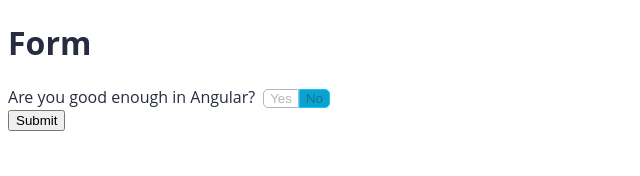
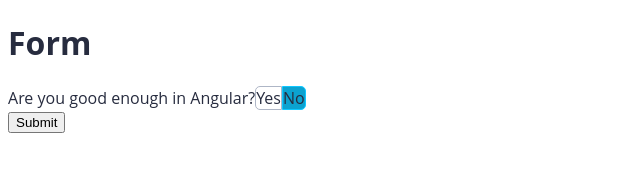
Before and after one commit to xBrunoDev/Angular---acessibilidade, an Angular app: page / in a window 1280 px wide. Shown: the top 176 px of the page, without its empty margins (0-640 px from the left). Built offline with nearby package versions, Linux system fonts and the light colour scheme.

Commit message:
Finalizando

```diff
--- a/src/app/app.component.html
+++ b/src/app/app.component.html
@@ -2,7 +2,7 @@
   <h1>Form</h1>
   <form [formGroup]="form" (ngSubmit)="submit()">
     <app-yes-no-button-group
-    [appDisableControl]="false"
+    [appDisableControl]="true"
     formControlName="yesNoAnswer"
       label="Are you good enough in Angular?">
     </app-yes-no-button-group>
--- a/src/app/app.component.ts
+++ b/src/app/app.component.ts
@@ -8,14 +8,13 @@
 })
 export class AppComponent {
   title = 'a11y-p1';
-  public yesNoAnswer = null;
   public form: FormGroup = null;
 
   constructor(formBuilder: FormBuilder) {
     this.form = formBuilder.group({
       yesNoAnswer: [{
         value: 'no',
-        disabled: true
+        disabled: false
       }]
     });
 
--- a/src/app/shared/components/yes-no-button-group/yes-no-button-group.component.html
+++ b/src/app/shared/components/yes-no-button-group/yes-no-button-group.component.html
@@ -1,3 +1,35 @@
+
+<div
+class="button-group"
+role="radiogroup"
+[attr.aria-label]="label">
+<label>{{ label }}</label>
+<div class="radio">
+  <input
+    [attr.id]="id + '-yes'"
+    type="radio"
+    [attr.name]="id"
+    [attr.checked]="value === options.YES"
+    (change)="activate(options.YES)">
+    <label [attr.for]="id + '-yes'" class="button button-yes">
+      Yes
+    </label>
+
+  </div>
+  <div class="radio">
+    <input
+      [attr.id]="id + '-no'"
+      type="radio"
+      [attr.name]="id"
+      [attr.checked]="value === options.NO"
+      (change)="activate(options.NO)">
+      <label [attr.for]="id + '-no'" class="button button-no">
+        No
+      </label>
+
+    </div>
+</div>
+<!--
 <div
   appKm
   role="radiogroup"
@@ -30,3 +62,4 @@
     No
   </button>
 </div>
+-->
--- a/src/app/shared/components/yes-no-button-group/yes-no-button-group.component.scss
+++ b/src/app/shared/components/yes-no-button-group/yes-no-button-group.component.scss
@@ -28,3 +28,25 @@
 
   }
 }
+
+.button-group {
+  .radio {
+    position: relative;
+    display: inline-block;
+    input {
+      opacity: 0;
+      position: absolute;
+      top: 25%;
+      left: 25%;
+      &:focus + label {
+      outline: solid 1px #272c3f;
+    }
+    &:checked + label {
+      @extend .button-pressed
+    }
+  }
+  label {
+    display: block;
+  }
+}
+}
```
